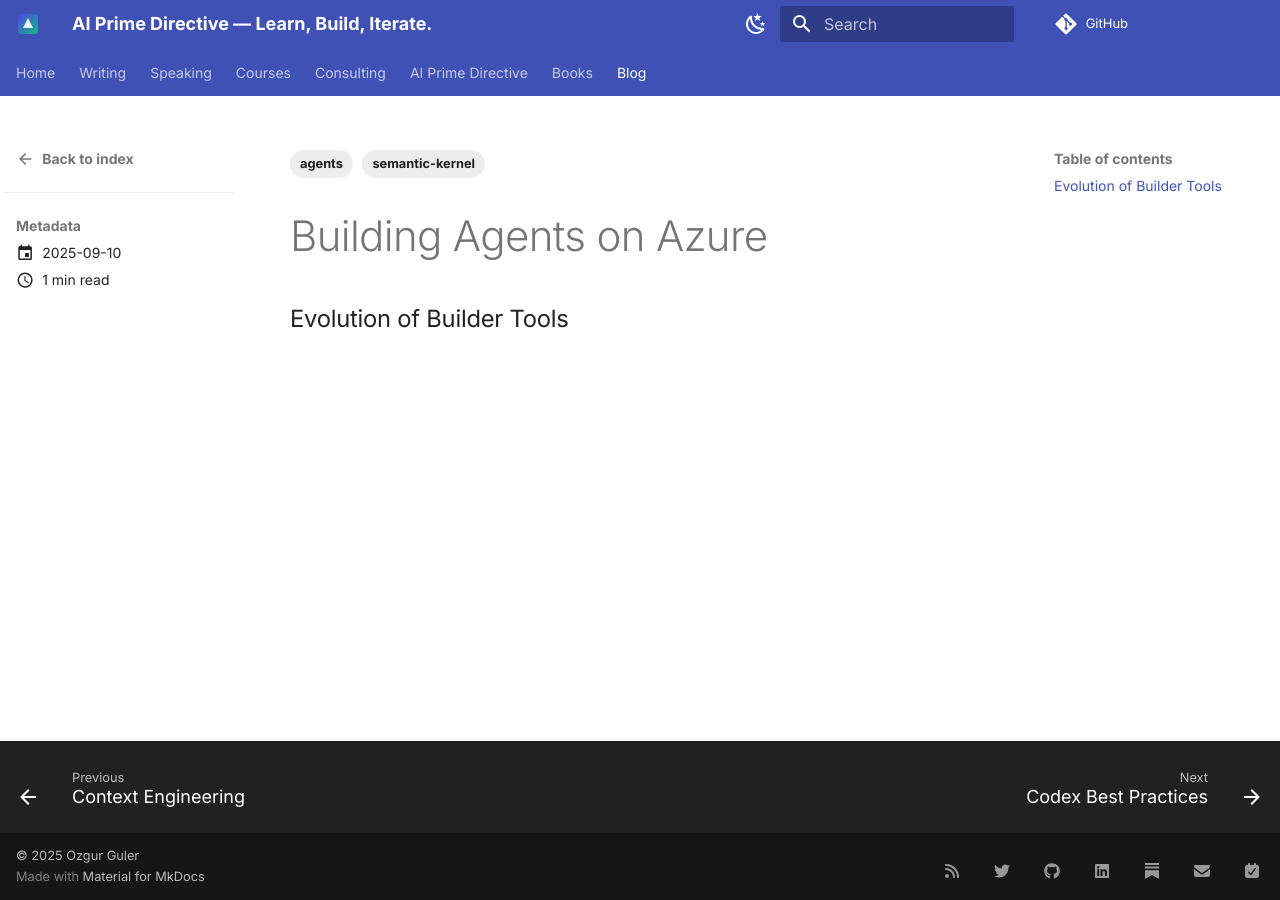
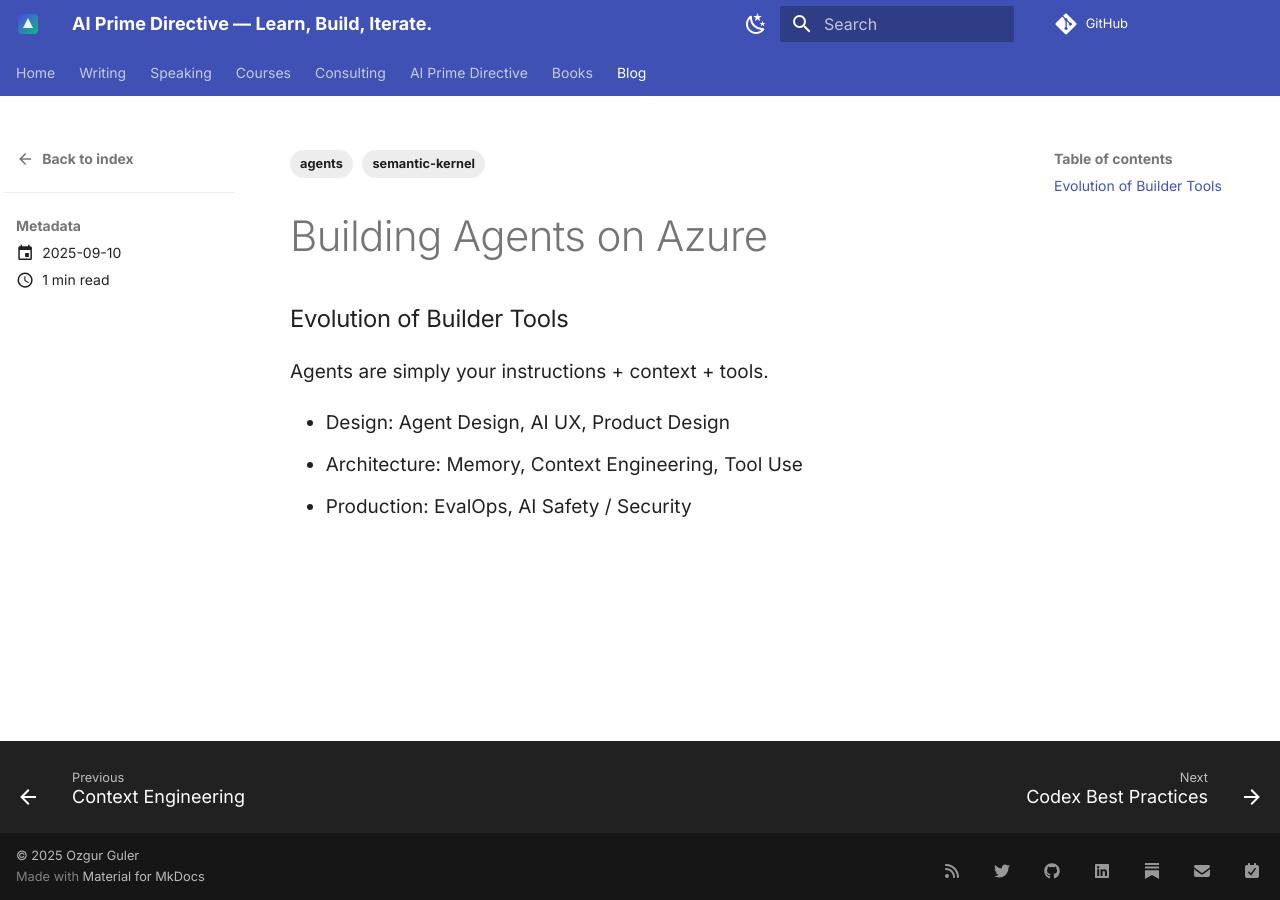
Before and after one commit to ozgurgulerx/ai-prime-directive, an MkDocs documentation site: the page built from docs/blog/posts/250910-building-agents-on-azure.md, in a window 1280 px wide. Built offline with MkDocs 1.6.1 and Material for MkDocs 9.7.7, drawn with Linux system fonts in a browser that asks for light colours; plug-ins that fetch from the network failed and are left out; comment, search, counter and statistics services are not loaded.

Commit message:
various updates

```diff
--- a/docs/blog/posts/250910-building-agents-on-azure.md
+++ b/docs/blog/posts/250910-building-agents-on-azure.md
@@ -8,3 +8,9 @@ tags:
 ---
 
 ### Evolution of Builder Tools
+
+Agents are simply your instructions + context + tools.
+
+- Design: Agent Design, AI UX, Product Design
+- Architecture: Memory, Context Engineering, Tool Use
+- Production: EvalOps, AI Safety / Security
```
